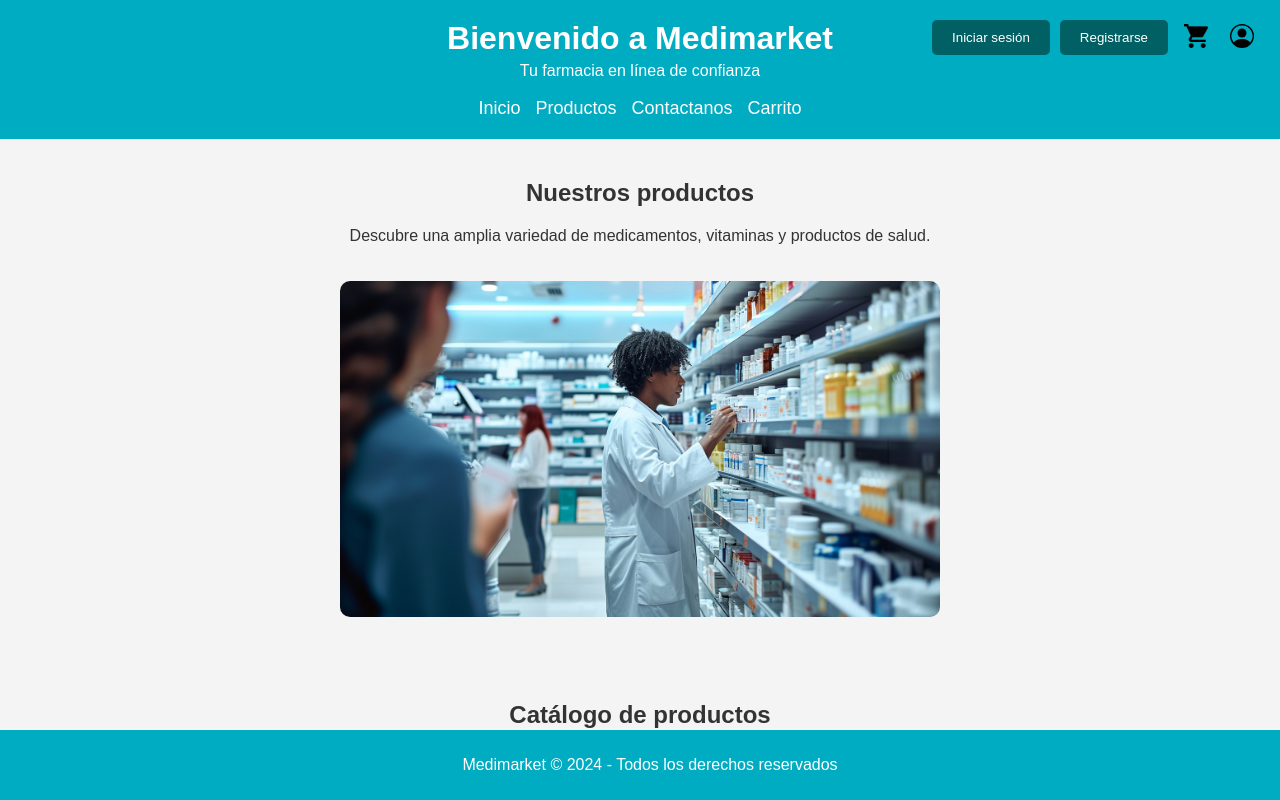
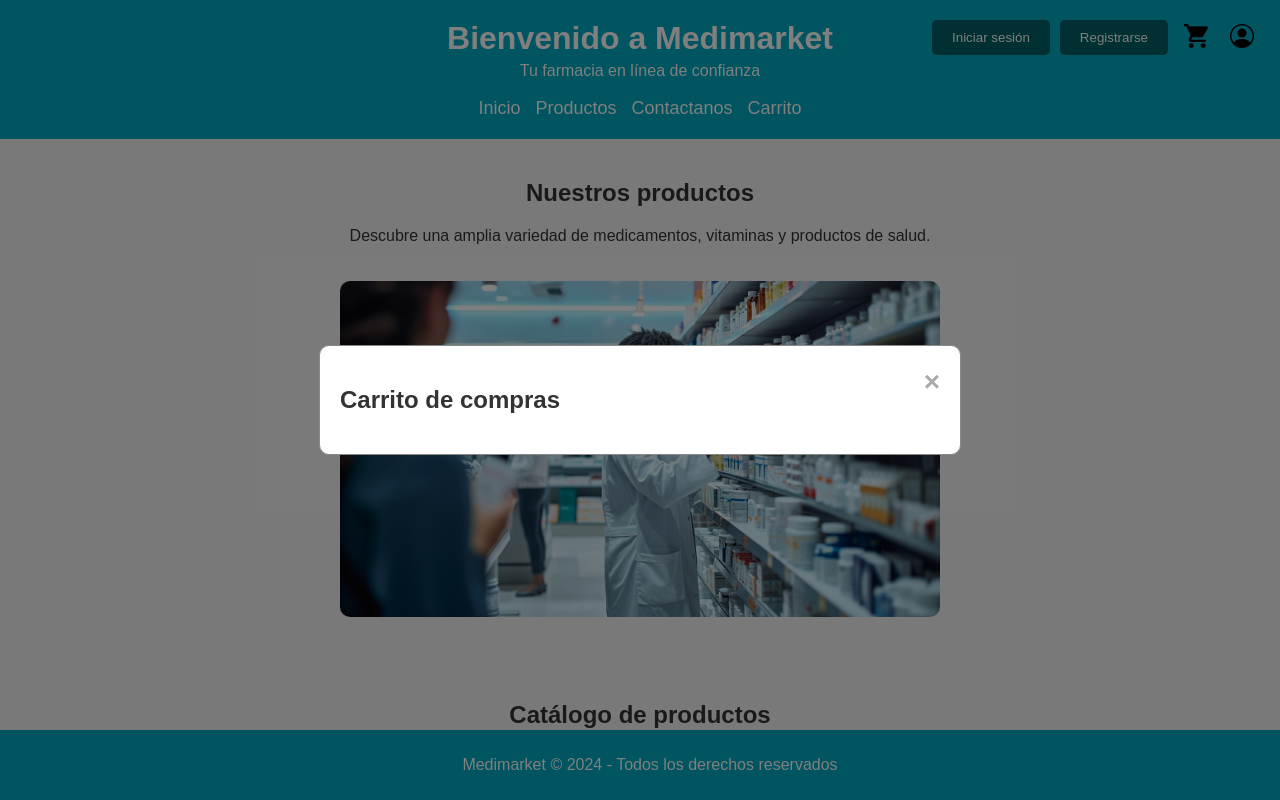
Before and after one commit to Rosalba-G/ecommercemedimarket, a React (Create React App) app in the folder react-app/: page / in a window 1280 px wide. Both pictures are taken after a click on the button 1196 px from the left and 37 px from the top of the page. Shown: the top 800 px of the page. Built offline with nearby package versions, Linux system fonts and the light colour scheme.

Commit message:
Carrito movido a su propio componente

```diff
--- a/react-app/src/App.css
+++ b/react-app/src/App.css
@@ -238,71 +238,6 @@ section img {
     background-color: #e64a19;
 }
 
-#contenido-carrito-de-compras table {
-    border-collapse: collapse;
-    width: 100%;
-    border: 1px solid #00acc1;
-}
-
-#contenido-carrito-de-compras table th {
-    color: white;
-    background-color: #00acc1;
-}
-
-#contenido-carrito-de-compras table th {
-    text-align: center;
-}
-
-#contenido-carrito-de-compras table td {
-    padding: 3px;
-}
-
-#contenido-carrito-de-compras table td img {
-    width: 30px;
-    height: 30px;
-}
-
-.celda-cantidad{
-    display: flex;
-    justify-content: space-between;
-    align-items: center;
-}
-
-.celda-valor{
-    text-align: right;
-}
-
-.celda-accion{
-    text-align: center;
-}
-
-.celda-accion a{
-    color: #00acc1;
-}
-
-.celda-accion a:hover{
-    cursor: pointer;
-    text-decoration: underline;
-}
-
-.btn-modificar-cantidad {
-    background-color: #00acc1;
-    color: #ffffff;
-    border: none;
-    padding: 10px 20px;
-    border-radius: 5px;
-    cursor: pointer;
-}
-
-.btn-modificar-cantidad:disabled {
-    background-color: #00acc1;
-    color: #ccc;
-    border: none;
-    padding: 10px 20px;
-    border-radius: 5px;
-    cursor:not-allowed;
-}
-
 /* Estilos para los modales */
 .modal {
     display: none;
--- a/react-app/src/App.js
+++ b/react-app/src/App.js
@@ -1,29 +1,16 @@
-import logo from './logo.svg';
 import './App.css';
+import Encabezado from './Encabezado';
+import Carrito from './componentes/carrito/Carrito';
+import { useState } from 'react';
+import PieDePagina from './componentes/pie-de-pagina/PieDePagina';
 
 function App() {
+  const [carritoVisible, setCarritoVisible] = useState(false);
+
+  const mostrarCarrito = () => {setCarritoVisible(true)};
+  const cerrarCarrito = () => {setCarritoVisible(false)};
   return (<>
-  <header>
-    <h1>Bienvenido a Medimarket</h1>
-    <p>Tu farmacia en línea de confianza</p>
-    <br/>
-    <nav>
-      <ul>
-        <li><a href="#inicio">Inicio</a></li>
-        <li><a href="#productos">Productos</a></li>
-        <li><a href="#contacto">Contactanos</a></li>
-        <li><a href="#carrito">Carrito</a></li>
-      </ul>
-      <div class="btn-container">
-        <button id="btn-abrir-login" class="btn-registro">Iniciar sesión</button>
-        <button id="btn-abrir-registro" class="btn-registro">Registrarse</button>
-        <button id="btn-abrir-carrito" class="btn-carrito"><img src="img/carrito-de-compras.png" alt="logo"/></button>
-        <button id="btn-abrir-gestion-datos" class="btn-gestion-datos">
-          <img src="img/person-circle.svg" alt="Icono de cuenta" class="icono-cuenta"/>
-        </button>
-      </div>
-    </nav>
-  </header>
+  <Encabezado mostrarCarrito={mostrarCarrito}></Encabezado>
 
   <main>
     <section id="inicio">
@@ -142,16 +129,9 @@ function App() {
       </div>
     </section>
 
-    <footer>
-      <p>Medimarket &copy; 2024 - Todos los derechos reservados</p>
-    </footer>
-    <div id="modal-carrito-de-compras" class="modal modal-grande">
-      <div class="modal-contenido">
-        <span id="cerrar-carrito" class="cerrar">&times;</span>
-        <h2>Carrito de compras</h2>
-        <div id="contenido-carrito-de-compras"></div>
-      </div>
-    </div>
+    <PieDePagina></PieDePagina>
+
+    <Carrito visible={carritoVisible} cerrarCarrito={cerrarCarrito}></Carrito>
 
     <div id="modal-registro" class="modal">
       <div class="modal-contenido">
--- /dev/null
+++ b/react-app/src/Encabezado.js
@@ -0,0 +1,27 @@
+function Encabezado(props) {
+    return (
+        <header>
+        <h1>Bienvenido a Medimarket</h1>
+        <p>Tu farmacia en línea de confianza</p>
+        <br/>
+        <nav>
+          <ul>
+            <li><a href="#inicio">Inicio</a></li>
+            <li><a href="#productos">Productos</a></li>
+            <li><a href="#contacto">Contactanos</a></li>
+            <li><a href="#carrito">Carrito</a></li>
+          </ul>
+          <div class="btn-container">
+            <button id="btn-abrir-login" class="btn-registro">Iniciar sesión</button>
+            <button id="btn-abrir-registro" class="btn-registro">Registrarse</button>
+            <button id="btn-abrir-carrito" class="btn-carrito" onClick={props.mostrarCarrito}><img src="img/carrito-de-compras.png" alt="logo"/></button>
+            <button id="btn-abrir-gestion-datos" class="btn-gestion-datos">
+              <img src="img/person-circle.svg" alt="Icono de cuenta" class="icono-cuenta"/>
+            </button>
+          </div>
+        </nav>
+      </header>
+    );
+}
+
+export default Encabezado;
--- /dev/null
+++ b/react-app/src/componentes/carrito/Carrito.css
@@ -0,0 +1,64 @@
+#contenido-carrito-de-compras table {
+    border-collapse: collapse;
+    width: 100%;
+    border: 1px solid #00acc1;
+}
+
+#contenido-carrito-de-compras table th {
+    color: white;
+    background-color: #00acc1;
+}
+
+#contenido-carrito-de-compras table th {
+    text-align: center;
+}
+
+#contenido-carrito-de-compras table td {
+    padding: 3px;
+}
+
+#contenido-carrito-de-compras table td img {
+    width: 30px;
+    height: 30px;
+}
+
+.celda-cantidad{
+    display: flex;
+    justify-content: space-between;
+    align-items: center;
+}
+
+.celda-valor{
+    text-align: right;
+}
+
+.celda-accion{
+    text-align: center;
+}
+
+.celda-accion a{
+    color: #00acc1;
+}
+
+.celda-accion a:hover{
+    cursor: pointer;
+    text-decoration: underline;
+}
+
+.btn-modificar-cantidad {
+    background-color: #00acc1;
+    color: #ffffff;
+    border: none;
+    padding: 10px 20px;
+    border-radius: 5px;
+    cursor: pointer;
+}
+
+.btn-modificar-cantidad:disabled {
+    background-color: #00acc1;
+    color: #ccc;
+    border: none;
+    padding: 10px 20px;
+    border-radius: 5px;
+    cursor:not-allowed;
+}
--- /dev/null
+++ b/react-app/src/componentes/carrito/Carrito.js
@@ -0,0 +1,16 @@
+import './Carrito.css';
+
+function Carrito(props) {
+    const style = {display:(props.visible? "flex" : "none") };
+    return (
+    <div id="modal-carrito-de-compras" class="modal modal-grande" style={style}>
+        <div class="modal-contenido">
+          <span id="cerrar-carrito" class="cerrar" onClick={props.cerrarCarrito}>&times;</span>
+          <h2>Carrito de compras</h2>
+          <div id="contenido-carrito-de-compras"></div>
+        </div>
+      </div>
+    );
+}
+
+export default Carrito;
--- /dev/null
+++ b/react-app/src/componentes/pie-de-pagina/PieDePagina.js
@@ -0,0 +1,9 @@
+function PieDePagina() {
+    return (
+    <footer>
+        <p>Medimarket &copy; 2024 - Todos los derechos reservados</p>
+      </footer>
+    );
+}
+
+export default PieDePagina;
```
